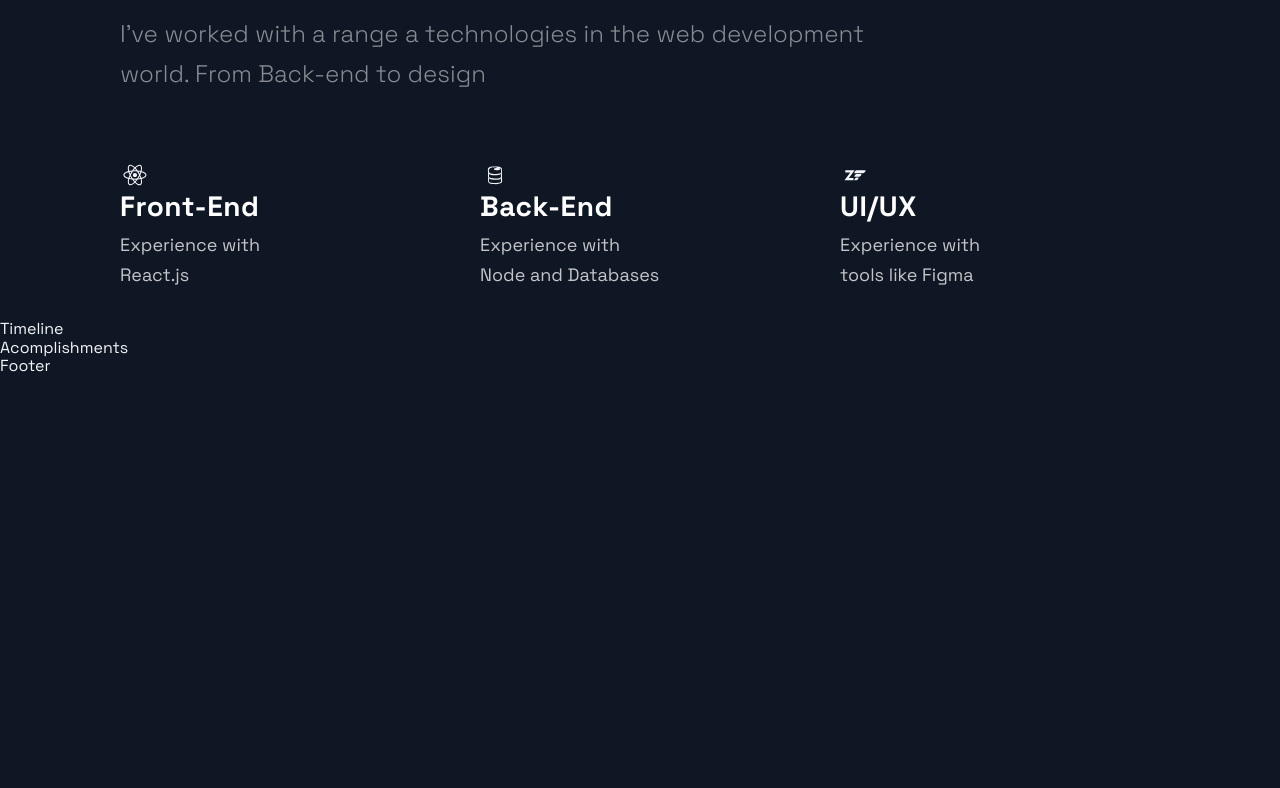
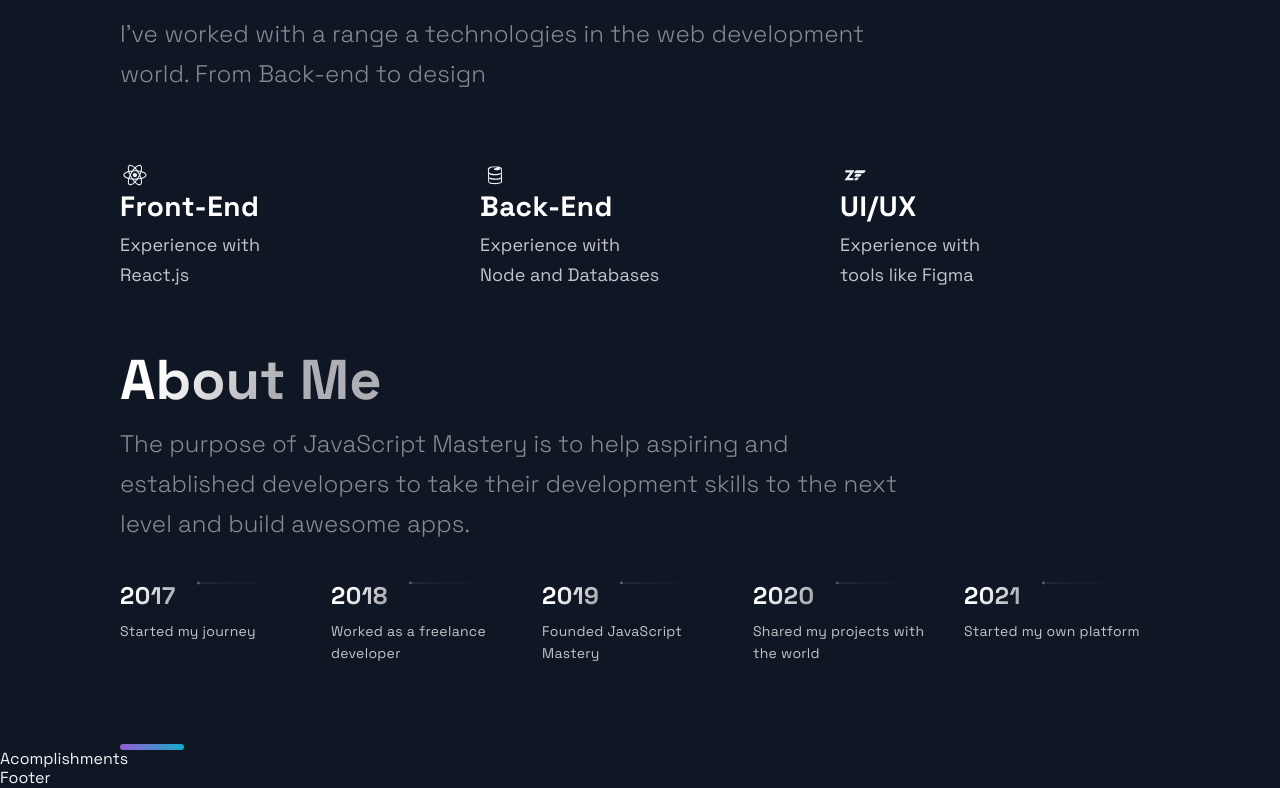
Before and after one commit to arfat-beep/personal_portfolio_using_react_next, a Next.js app: page / in a window 1280 px wide. Shown: the part 2280-3068 px from the top of the page. Before the commit the page ends 2656 px from the top, so only its background shows below. Built offline with nearby package versions, Linux system fonts and the light colour scheme.

Commit message:
timeline added

```diff
--- a/src/components/TimeLine/TimeLine.js
+++ b/src/components/TimeLine/TimeLine.js
@@ -1,51 +1,145 @@
-import React, { useState, useRef, useEffect } from 'react';
+import React, { useState, useRef, useEffect } from "react";
 
-import { CarouselButton, CarouselButtonDot, CarouselButtons, CarouselContainer, CarouselItem, CarouselItemImg, CarouselItemText, CarouselItemTitle, CarouselMobileScrollNode } from './TimeLineStyles';
-import { Section, SectionDivider, SectionText, SectionTitle } from '../../styles/GlobalComponents';
-import { TimeLineData } from '../../constants/constants';
+import {
+  CarouselButton,
+  CarouselButtonDot,
+  CarouselButtons,
+  CarouselContainer,
+  CarouselItem,
+  CarouselItemImg,
+  CarouselItemText,
+  CarouselItemTitle,
+  CarouselMobileScrollNode,
+} from "./TimeLineStyles";
+import {
+  Section,
+  SectionDivider,
+  SectionText,
+  SectionTitle,
+} from "../../styles/GlobalComponents";
+import { TimeLineData } from "../../constants/constants";
 
 const TOTAL_CAROUSEL_COUNT = TimeLineData.length;
 
 const Timeline = () => {
-  // const [activeItem, setActiveItem] = useState(0);
-  // const carouselRef = useRef();
+  const [activeItem, setActiveItem] = useState(0);
+  const carouselRef = useRef();
 
-  // const scroll = (node, left) => {
-  //   return node.scrollTo({ left, behavior: 'smooth' });
-  // }
+  const scroll = (node, left) => {
+    return node.scrollTo({ left, behavior: "smooth" });
+  };
 
-  // const handleClick = (e, i) => {
-  //   e.preventDefault();
+  const handleClick = (e, i) => {
+    e.preventDefault();
 
-  //   if (carouselRef.current) {
-  //     const scrollLeft = Math.floor(carouselRef.current.scrollWidth * 0.7 * (i / TimeLineData.length));
+    if (carouselRef.current) {
+      const scrollLeft = Math.floor(
+        carouselRef.current.scrollWidth * 0.7 * (i / TimeLineData.length)
+      );
 
-  //     scroll(carouselRef.current, scrollLeft);
-  //   }
-  // }
+      scroll(carouselRef.current, scrollLeft);
+    }
+  };
 
-  // const handleScroll = () => {
-  //   if (carouselRef.current) {
-  //     const index = Math.round((carouselRef.current.scrollLeft / (carouselRef.current.scrollWidth * 0.7)) * TimeLineData.length);
+  const handleScroll = () => {
+    if (carouselRef.current) {
+      const index = Math.round(
+        (carouselRef.current.scrollLeft /
+          (carouselRef.current.scrollWidth * 0.7)) *
+          TimeLineData.length
+      );
 
-  //     setActiveItem(index);
-  //   }
-  // }
+      setActiveItem(index);
+    }
+  };
 
-  // // snap back to beginning of scroll when window is resized
-  // // avoids a bug where content is covered up if coming from smaller screen
-  // useEffect(() => {
-  //   const handleResize = () => {
-  //     scroll(carouselRef.current, 0);
-  //   }
+  // snap back to beginning of scroll when window is resized
+  // avoids a bug where content is covered up if coming from smaller screen
+  useEffect(() => {
+    const handleResize = () => {
+      scroll(carouselRef.current, 0);
+    };
 
-  //   window.addEventListener('resize', handleResize);
-  // }, []);
+    window.addEventListener("resize", handleResize);
+  }, []);
 
   return (
-    <div>
-      Timeline
-    </div>
+    <Section id="about">
+      <SectionTitle>About Me</SectionTitle>
+      <SectionText>
+        The purpose of JavaScript Mastery is to help aspiring and established
+        developers to take their development skills to the next level and build
+        awesome apps.
+      </SectionText>
+      <CarouselContainer ref={carouselRef} onScroll={handleScroll}>
+        <>
+          {TimeLineData.map((item, index) => (
+            <CarouselMobileScrollNode
+              key={index}
+              final={index === TOTAL_CAROUSEL_COUNT - 1}
+            >
+              <CarouselItem
+                index={index}
+                id={`carousel__item-${index}`}
+                active={activeItem}
+                onClick={(e) => handleClick(e, index)}
+              >
+                <CarouselItemTitle>
+                  {item.year}
+                  <CarouselItemImg
+                    width="208"
+                    height="6"
+                    viewBox="0 0 208 6"
+                    fill="none"
+                    xmlns="http://www.w3.org/2000/svg"
+                  >
+                    <path
+                      fill-rule="evenodd"
+                      clip-rule="evenodd"
+                      d="M2.5 5.5C3.88071 5.5 5 4.38071 5 3V3.5L208 3.50002V2.50002L5 2.5V3C5 1.61929 3.88071 0.5 2.5 0.5C1.11929 0.5 0 1.61929 0 3C0 4.38071 1.11929 5.5 2.5 5.5Z"
+                      fill="url(#paint0_linear)"
+                      fill-opacity="0.33"
+                    />
+                    <defs>
+                      <linearGradient
+                        id="paint0_linear"
+                        x1="-4.30412e-10"
+                        y1="0.5"
+                        x2="208"
+                        y2="0.500295"
+                        gradientUnits="userSpaceOnUse"
+                      >
+                        <stop stop-color="white" />
+                        <stop
+                          offset="0.79478"
+                          stop-color="white"
+                          stop-opacity="0"
+                        />
+                      </linearGradient>
+                    </defs>
+                  </CarouselItemImg>
+                </CarouselItemTitle>
+                <CarouselItemText>{item.text}</CarouselItemText>
+              </CarouselItem>
+            </CarouselMobileScrollNode>
+          ))}
+        </>
+      </CarouselContainer>
+      <CarouselButtons>
+        {TimeLineData.map((item, index) => (
+          <CarouselButton
+            key={index}
+            index={index}
+            active={activeItem}
+            onClick={(e) => handleClick(e, index)}
+            type="button"
+          >
+            <CarouselButtonDot active={activeItem} />
+          </CarouselButton>
+        ))}
+      </CarouselButtons>
+      <SectionDivider />
+    </Section>
   );
 };
 
--- a/src/components/TimeLine/TimeLineStyles.js
+++ b/src/components/TimeLine/TimeLineStyles.js
@@ -1,17 +1,16 @@
-
-import styled from 'styled-components'
+import styled from "styled-components";
 
 export const CarouselContainer = styled.ul`
   max-width: 1040px;
-  background: #0F1624;
+  background: #0f1624;
   padding: 0rem;
-  list-style:none;
+  list-style: none;
   display: flex;
   justify-content: space-between;
   /* overflow-x: hidden; */
 
   margin-left: 32px;
-  &:first-of-type{
+  &:first-of-type {
     margin-left: 0px;
   }
 
@@ -19,11 +18,11 @@ export const CarouselContainer = styled.ul`
 
   //remove scrollbar
   scrollbar-width: none;
-   &::-webkit-scrollbar {
-     display: none;
-   }
+  &::-webkit-scrollbar {
+    display: none;
+  }
 
-  @media ${props => props.theme.breakpoints.sm} {
+  @media ${(props) => props.theme.breakpoints.sm} {
     overflow-x: scroll;
     -webkit-overflow-scrolling: touch;
     scroll-snap-type: x mandatory;
@@ -31,27 +30,26 @@ export const CarouselContainer = styled.ul`
     justify-content: initial;
     margin-bottom: 8px;
   }
-`
+`;
 export const CarouselMobileScrollNode = styled.div`
-  @media ${props => props.theme.breakpoints.sm} {
+  @media ${(props) => props.theme.breakpoints.sm} {
     display: flex;
-    min-width: ${({ final }) => final ? `120%;` : `min-content`}
+    min-width: ${({ final }) => (final ? `120%;` : `min-content`)};
   }
-`
+`;
 
 export const CarouselItem = styled.div`
-  background: #0F1624;
+  background: #0f1624;
   border-radius: 3px;
   max-width: 196px;
-
-  @media ${props => props.theme.breakpoints.md} {
+  @media ${(props) => props.theme.breakpoints.md} {
     max-width: 124px;
   }
 
-  @media ${props => props.theme.breakpoints.sm} {
+  @media ${(props) => props.theme.breakpoints.sm} {
     margin-left: 32px;
     min-width: 120px;
-    background: #0E131F;
+    background: #0e131f;
     padding: 4px;
     align-content: start;
     scroll-snap-align: start;
@@ -60,9 +58,10 @@ export const CarouselItem = styled.div`
     position: relative;
     height: fit-content;
 
-    ${(props) => props.active === props.index ? `opacity: 1` : `opacity: 0.5`};
+    ${(props) =>
+      props.active === props.index ? `opacity: 1` : `opacity: 0.5`};
   }
-`
+`;
 
 export const CarouselItemTitle = styled.h4`
   font-weight: bold;
@@ -71,33 +70,41 @@ export const CarouselItemTitle = styled.h4`
   letter-spacing: 0.02em;
   display: flex;
   /* This gradient is different due to the size of the Title container, it must transition sooner to be visible on the text */
-  background: linear-gradient(121.57deg, #FFFFFF 10%, rgba(255, 255, 255, 0.66) 30.15%);
+  background: linear-gradient(
+    121.57deg,
+    #ffffff 10%,
+    rgba(255, 255, 255, 0.66) 30.15%
+  );
   -webkit-background-clip: text;
   -webkit-text-fill-color: transparent;
   margin-bottom: 8px;
 
-  @media ${props => props.theme.breakpoints.md} {
+  @media ${(props) => props.theme.breakpoints.md} {
     font-size: 20px;
     line-height: 28px;
     margin-bottom: 4px;
   }
 
-  @media ${props => props.theme.breakpoints.sm} {
+  @media ${(props) => props.theme.breakpoints.sm} {
     font-size: 16px;
     line-height: 24px;
   }
-`
+`;
 export const CarouselItemImg = styled.svg`
   margin-left: 21px;
-  -webkit-mask-image: linear-gradient(to right, rgba(0,0,0,1), rgba(0,0,0,0));
+  -webkit-mask-image: linear-gradient(
+    to right,
+    rgba(0, 0, 0, 1),
+    rgba(0, 0, 0, 0)
+  );
   width: 100%;
 
-  @media ${props => props.theme.breakpoints.sm} {
+  @media ${(props) => props.theme.breakpoints.sm} {
     -webkit-mask-image: none;
     margin-left: 16px;
     overflow: visible;
   }
-`
+`;
 
 export const CarouselItemText = styled.p`
   font-size: 14px;
@@ -106,29 +113,29 @@ export const CarouselItemText = styled.p`
   color: rgba(255, 255, 255, 0.75);
   padding-right: 16px;
 
-  @media ${props => props.theme.breakpoints.md} {
+  @media ${(props) => props.theme.breakpoints.md} {
     font-size: 12px;
     line-height: 18px;
     padding-right: 32px;
   }
-  @media ${props => props.theme.breakpoints.sm} {
+  @media ${(props) => props.theme.breakpoints.sm} {
     font-size: 10px;
     line-height: 16px;
     padding-right: 0;
   }
-`
+`;
 export const CarouselButtons = styled.div`
   width: 288px;
 
   display: none;
   visibility: hidden;
 
-  @media ${props => props.theme.breakpoints.sm} {
+  @media ${(props) => props.theme.breakpoints.sm} {
     display: flex;
     visibility: visible;
     margin-bottom: 48px;
   }
-`
+`;
 
 export const CarouselButton = styled.button`
   box-sizing: border-box;
@@ -137,13 +144,14 @@ export const CarouselButton = styled.button`
   border: none;
   cursor: pointer;
   margin-right: 4px;
-  opacity: ${(props) => props.active === props.index ? `1` : `.33`};
-  transform: ${(props) => props.active === props.index ? `scale(1.6)` : `scale(1)`};
+  opacity: ${(props) => (props.active === props.index ? `1` : `.33`)};
+  transform: ${(props) =>
+    props.active === props.index ? `scale(1.6)` : `scale(1)`};
 
   &:focus {
     outline: none;
   }
-`
+`;
 
 export const CarouselButtonDot = styled.div`
   background-color: white;
@@ -151,4 +159,4 @@ export const CarouselButtonDot = styled.div`
   margin: auto;
   width: 3px;
   height: 3px;
-`
+`;
```
